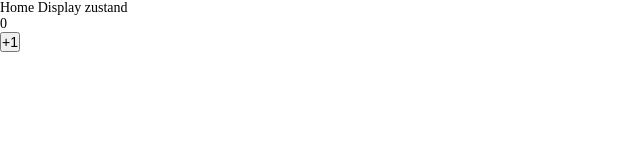
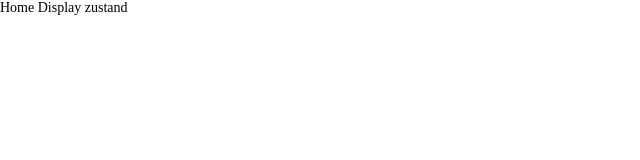
Before and after one commit to r110k/tarnished, a React (Vite) app: page /home in a window 1280 px wide. Shown: the top 160 px of the page, without its empty margins (0-640 px from the left). Built offline with nearby package versions, Linux system fonts and the light colour scheme.

Commit message:
使用 zustand 封装 localstorage 变量和 api

```diff
--- a/src/components/Root.tsx
+++ b/src/components/Root.tsx
@@ -1,7 +1,8 @@
 import { Navigate } from 'react-router-dom'
+import { useLocalStore } from '../stores/useLocalStore'
 export const Root: React.FC = () => {
-  const hasRead = localStorage.getItem('hasReadWelcomes')
-  if (hasRead === 'yes') {
+  const { hasReadWelcomes } = useLocalStore()
+  if (hasReadWelcomes) {
     return <Navigate to="/home" />
   } else {
     return <Navigate to="/welcome/1" />
--- a/src/layouts/WelcomeLayout.tsx
+++ b/src/layouts/WelcomeLayout.tsx
@@ -5,6 +5,7 @@ import type { ReactNode } from 'react'
 
 import logo from '../assets/images/catLogo.svg'
 import { useSwipe } from '../hooks/useSwipe'
+import { useLocalStore } from '../stores/useLocalStore'
 
 interface extraStyleInterface {position: 'relative' | 'absolute' }
 
@@ -51,9 +52,9 @@ export const WelcomeLayout: React.FC = () => {
     }
   }, [direction, location.pathname, linkMap])
 
+  const { setHasReadWelcomes } = useLocalStore()
   const onSkip = () => {
-    // localstorage 只能存储字符串，不要存储 true/false ， 否则会出现 'false' 却是 true 的场景
-    localStorage.setItem('hasReadWelcomes', 'yes')
+    setHasReadWelcomes(true)
   }
 
   return (
--- a/src/pages/Home.tsx
+++ b/src/pages/Home.tsx
@@ -1,14 +1,8 @@
-import { useDemoStore } from '../useDemoStore'
 
 export const Home: React.FC = () => {
-  const { count, add } = useDemoStore()
   return (
     <div text-6xl>
       Home Display zustand
-      <div>{count}</div>
-      <div>
-        <button onClick={add}> +1 </button>
-      </div>
     </div>
   )
 }
--- /dev/null
+++ b/src/stores/useLocalStore.tsx
@@ -0,0 +1,17 @@
+import create from 'zustand'
+
+interface Local {
+  hasReadWelcomes: boolean
+  setHasReadWelcomes: (read: boolean) => void
+}
+const init = localStorage.getItem('hasReadWelcomes')
+export const useLocalStore = create<Local>(set => (
+  {
+    hasReadWelcomes: init === 'yes',
+    setHasReadWelcomes: (read) => {
+      const result = read ? 'yes' : 'no'
+      localStorage.setItem('hasReadWelcomes', result)
+      set({ hasReadWelcomes: read })
+    },
+  }
+))
--- a/src/useDemoStore.tsx
+++ /dev/null
@@ -1,15 +0,0 @@
-import create from 'zustand'
-
-interface Demo {
-  count: number
-  add: () => void
-}
-
-export const useDemoStore = create<Demo>((set, get) => (
-  {
-    count: 0,
-    add: () => {
-      set({ count: get().count + 1 })
-    },
-  }
-))
```
